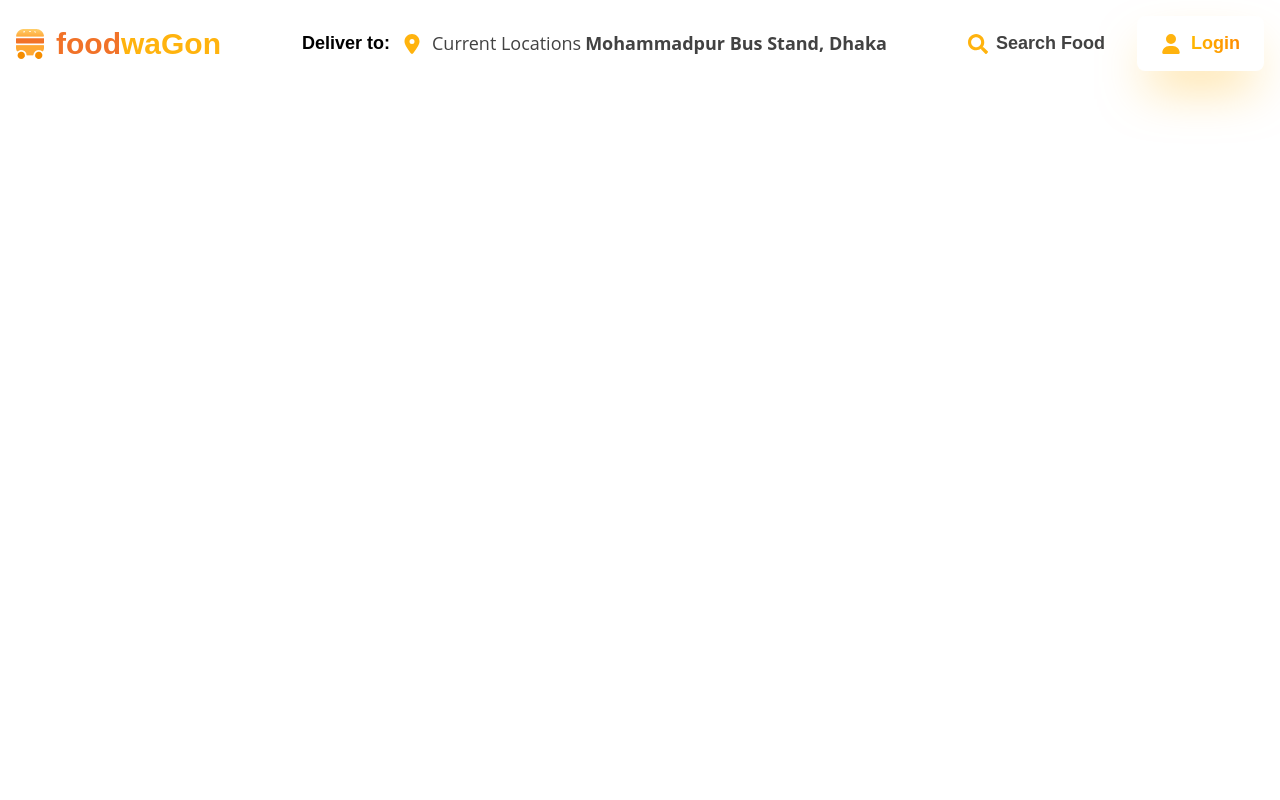
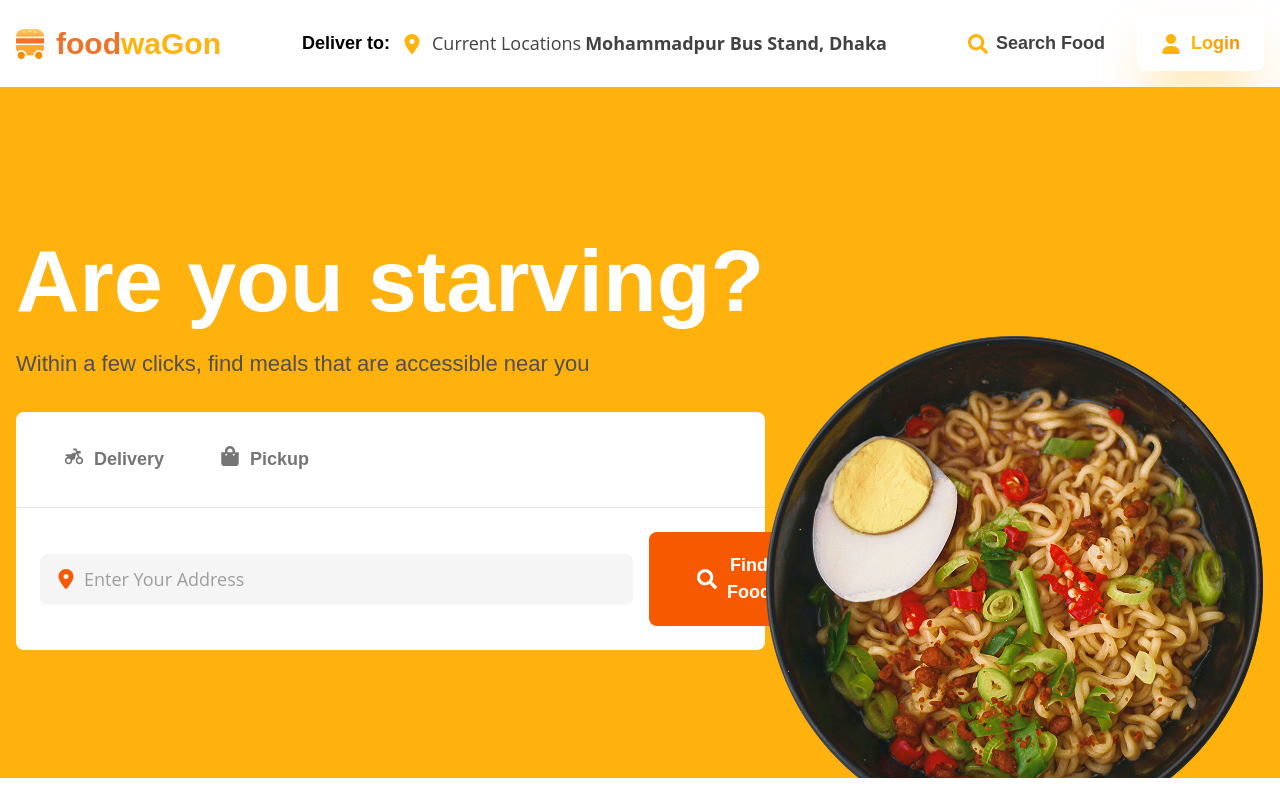
Before and after one commit to sharifstack/Food-Wagon, a Next.js app: page / in a window 1280 px wide. Built offline with nearby package versions, Linux system fonts and the light colour scheme.

Commit message:
Banner Done

```diff
--- a/app/components/Banner/Index.jsx
+++ b/app/components/Banner/Index.jsx
@@ -1,7 +1,74 @@
+import Image from "next/image";
 import React from "react";
+import banner from "../../../public/assets/Banner/banner.png";
+import { FaSearch, FaShoppingBag } from "react-icons/fa";
+import { RiMotorbikeFill } from "react-icons/ri";
+import { FaLocationDot } from "react-icons/fa6";
 
 const Banner = () => {
-  return <div>Banner</div>;
+  return (
+    <div className="bg-[#FFB20E]">
+      <div className="container">
+        <div className="flex">
+          <div className="left w-3/5 my-32">
+            <div className="text mb-8">
+              <h1 className="font-source text-[88px] text-FFFFFF font-bold">
+                Are you starving?
+              </h1>
+              <p className="font-source text-[22px] text-504F4F">
+                Within a few clicks, find meals that are accessible near you
+              </p>
+            </div>
+            <div className="searchBar max-w-[856px]">
+              <div className="top flex gap-2 border-b border-black/10  py-6 pl-6 rounded-t-lg bg-FFFFFF">
+                <div className="DeliveryButton flex gap-2.5 px-6 py-2.5  hover:rounded-lg text-757575 hover:bg-text/10 cursor-pointer hover:text-text transition-all duration-200">
+                  <span>
+                    <RiMotorbikeFill className="text-xl" />
+                  </span>
+                  <h4 className="font-source font-bold text-[18px] ">
+                    Delivery
+                  </h4>
+                </div>
+                <div className="PickUpButton flex gap-2.5 px-6 py-2.5  hover:rounded-lg text-757575 hover:bg-text/10 cursor-pointer hover:text-text transition-all duration-200">
+                  <span>
+                    <FaShoppingBag className="text-xl" />
+                  </span>
+                  <h4 className="font-source font-bold text-[18px]  ">
+                    Pickup
+                  </h4>
+                </div>
+              </div>
+              <div className="Down flex items-center gap-4 py-6 pl-6 rounded-b-lg  bg-FFFFFF">
+                <div className="inputField relative">
+                  <input
+                    className="py-3 pl-11 bg-[#f5f5f5] placeholder:text-[#9E9E9E] text-[18px] font-sans w-[593px] rounded-lg"
+                    type="text"
+                    placeholder="Enter Your Address"
+                  />
+                  <span className="absolute left-4 top-1/2 -translate-y-1/2">
+                    <FaLocationDot className="text-[#F65900] text-xl" />
+                  </span>
+                </div>
+                <div className="button flex items-center gap-2.5  py-5 px-12 rounded-lg cursor-pointer bg-[#F65900]">
+                  <span>
+                    <FaSearch className="text-xl text-FFFFFF" />
+                  </span>
+                  <button className="font-source font-bold text-[18px] text-FFFFFF">
+                    Find Food
+                  </button>
+                </div>
+              </div>
+            </div>
+          </div>
+          <div className="right w-2/5 relative">
+            <div className="absolute right-0 top-full -translate-y-full">
+              <Image src={banner} width={0} height={0} />
+            </div>
+          </div>
+        </div>
+      </div>
+    </div>
+  );
 };
 
 export default Banner;
--- a/app/globals.css
+++ b/app/globals.css
@@ -33,7 +33,7 @@
 /* COLORS */
 @theme {
   --color-primary: #ffb30e;
-  --color-F17228: #f17228;
+  --color-text: #f17228;
   --color-757575: #757575;
   --color-FFFFFF: #ffffff;
   --color-warning: #f17228;
@@ -41,6 +41,7 @@
   --color-FFB20E: #ffb20e;
   --color-212121: #212121;
   --color-success: #79b93c;
+  --color-504F4F: #504f4f;
 }
 /* COLORS */
 
--- a/app/page.js
+++ b/app/page.js
@@ -1,10 +1,12 @@
 import React from "react";
 import Header from "./components/Header/Index";
+import Banner from "./components/Banner/Index";
 
 const Home = () => {
   return (
     <div>
       <Header />
+      <Banner />
     </div>
   );
 };
```
Also changed, not shown: public/assets/Banner/banner.png (added).
